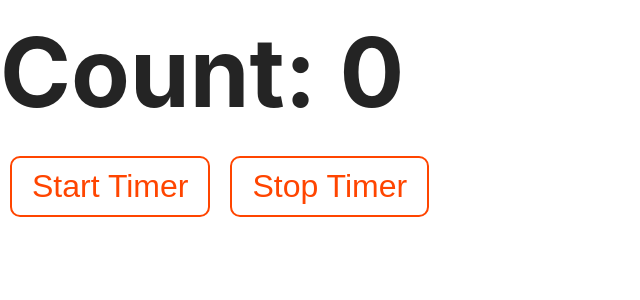
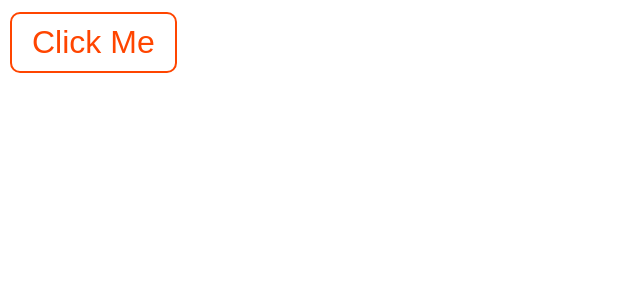
Before and after one commit to nazrulislambhat/react, a React (Vite) app: page / in a window 1280 px wide. Shown: the top 300 px of the page, without its empty margins (0-640 px from the left). Built offline with nearby package versions, Linux system fonts and the light colour scheme.

Commit message:
Initial Commit

```diff
--- a/src/App.jsx
+++ b/src/App.jsx
@@ -9,6 +9,7 @@ import UseEffectUpdate from './hooks/UseEffectUpdate.jsx';
 import UseEffectAPI from './hooks/UseEffectAPI.jsx';
 import UseRefExample from './hooks/UseRefExample.jsx';
 import Timer from './hooks/UseRefTimer.jsx';
+import UseRef from './hooks/UseRef.jsx';
 function App() {
   // const [isShown, setIsShown] = useState(false);
   // const Child = isShown ? <ChildComponent /> : null;
@@ -22,7 +23,8 @@ function App() {
       <UseEffectUpdate />
       <UseEffectAPI /> */}
       {/* <UseRefExample /> */}
-      <Timer />
+      {/* <Timer /> */}
+      <UseRef />
     </div>
   );
 }
--- /dev/null
+++ b/src/hooks/UseRef.jsx
@@ -0,0 +1,12 @@
+import { useRef } from 'react';
+
+function UseRef() {
+  let ref = useRef(0);
+  function handleClick() {
+    ref.current = ref.current + 1;
+    alert('You Clicked' + ref.current + 'times');
+  }
+  return <button onClick={handleClick}> Click Me</button>;
+}
+
+export default UseRef;
```
